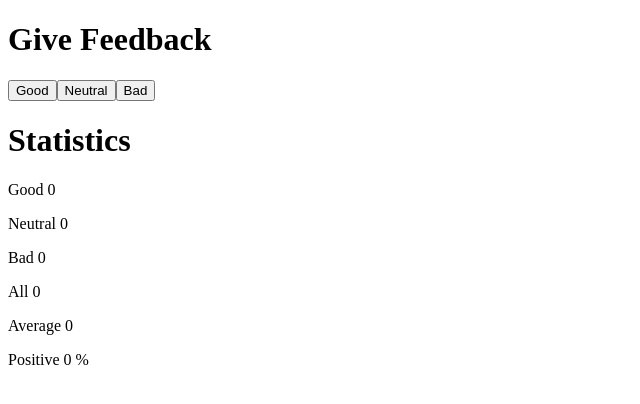
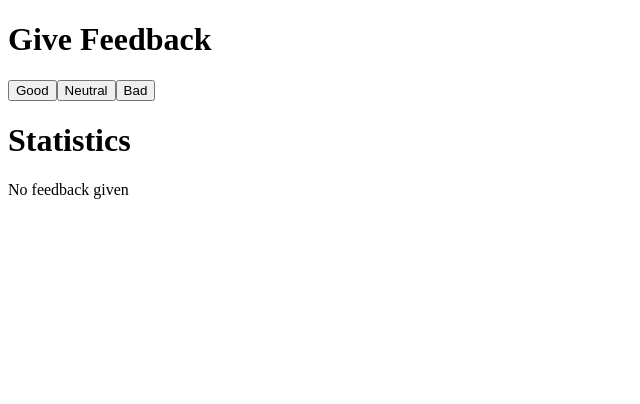
Before and after one commit to angelmotta/fullstackopen, a React (Vite) app in the folder part1/unicafe/: page / in a window 1280 px wide. Shown: the top 404 px of the page, without its empty margins (0-640 px from the left). Built offline with nearby package versions, Linux system fonts and the light colour scheme.

Commit message:
feat: unicafe step 4

```diff
--- a/part1/unicafe/src/App.jsx
+++ b/part1/unicafe/src/App.jsx
@@ -8,9 +8,10 @@ const Statistics = ({
     average,
     positivePorcentage,
 }) => {
-    return (
+    return allCounter === 0 ? (
+        <>No feedback given</>
+    ) : (
         <>
-            <h1>Statistics</h1>
             <p>Good {goodCounter}</p>
             <p>Neutral {neutralCounter}</p>
             <p>Bad {badCounter}</p>
@@ -66,6 +67,7 @@ const App = () => {
             <Button handleClick={handleClickGood} text="Good" />
             <Button handleClick={handleClickNeutral} text="Neutral" />
             <Button handleClick={handleClickBad} text="Bad" />
+            <h1>Statistics</h1>
             <Statistics
                 goodCounter={goodCounter}
                 neutralCounter={neutralCounter}
```
